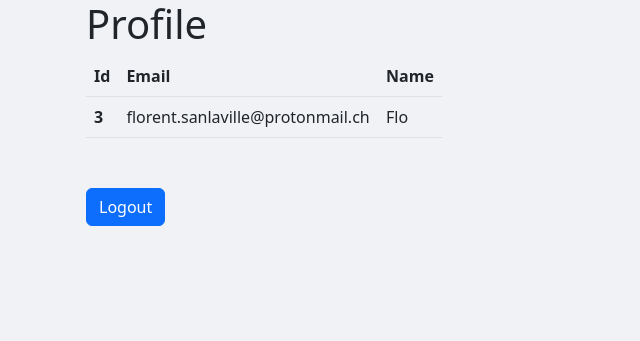
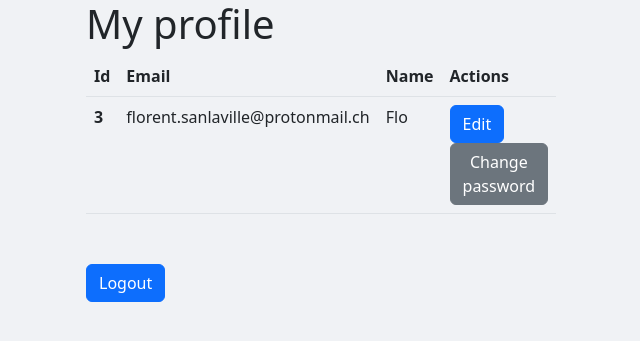
Before and after one commit to Flo-Slv/CS50, a Flask app: page /profile in a window 1280 px wide. Shown: the top 341 px of the page, without its empty margins (376-1016 px from the left). Run offline with Flask 2, Linux system fonts and the light colour scheme; a user stored in the database is signed in.

Commit message:
Modify infos + password done !

```diff
--- a/Week 10/app.py
+++ b/Week 10/app.py
@@ -111,14 +111,76 @@ def register():
 @login_required
 def profile():
     if request.method == "POST":
-        return "TO DO !"
+        email = request.form.get("email")
+        name = request.form.get("name")
+
+        if not email and not name:
+            return apology(
+                "You must provide an email or a name to change !",
+                403
+            )
+
+        if email:
+            db.execute(
+                "UPDATE users SET email=? WHERE id=?",
+                (email, session["user_id"])
+            )
+            db.commit()
+
+        if name:
+            db.execute(
+                "UPDATE users SET name=? WHERE id=?",
+                (name, session["user_id"])
+            )
+            db.commit()
+
+        return redirect("/profile")
     else:
         rows = db.execute("SELECT * FROM users WHERE id=?",
                 (session["user_id"],))
-        res = rows.fetchall()
+        res = rows.fetchall()[0]
 
         return render_template("profile.html",
-            id=res[0][0],
-            email=res[0][1],
-            name=res[0][3]
+            id=res[0],
+            email=res[1],
+            name=res[3]
         )
+
+@app.route("/change-password", methods=["POST"])
+@login_required
+def change_password():
+    if request.method == "POST":
+        old_password = request.form.get("old-password")
+        new_password = request.form.get("new-password")
+        confirmation = request.form.get("confirmation")
+
+        if not old_password:
+            return apology("You must provide your current password", 403)
+
+        if not new_password:
+            return apology("You must provide a new password", 403)
+
+        if not confirmation:
+            return apology("You must confirm your password !", 403)
+
+        if new_password != confirmation:
+            return apology("Both passwords should be identical !", 403)
+
+        rows = db.execute(
+            "SELECT password FROM users WHERE id=?",
+            (session["user_id"],)
+        )
+        res = rows.fetchall()[0][0]
+
+        if not check_password_hash(res, old_password):
+            return apology("Current password is not correct !", 403)
+
+        hash = generate_password_hash(new_password)
+
+        db.execute(
+            "UPDATE users SET password=? WHERE id=?",
+            (hash, session["user_id"])
+        )
+        db.commit()
+
+        return redirect("/profile")
--- a/Week 10/templates/layout.html
+++ b/Week 10/templates/layout.html
@@ -16,7 +16,14 @@
 				rel="stylesheet"
 				type="text/css"
 				href="{{ url_for('static', filename='styles/index.css') }}"
-				>
+		>
+
+		<!-- JavaScript Bundle with Popper -->
+		<script
+			src="https://cdn.jsdelivr.net/npm/bootstrap@5.2.0-beta1/dist/js/bootstrap.bundle.min.js"
+			integrity="sha384-pprn3073KE6tl6bjs2QrFaJGz5/SUsLqktiwsUTF55Jfv3qYSDhgCecCxMW52nD2"
+			crossorigin="anonymous">
+		</script>
 
 		<title>{% block title %}{% endblock %}</title>
 	</head>
--- a/Week 10/templates/profile.html
+++ b/Week 10/templates/profile.html
@@ -7,13 +7,14 @@ Profile
 {% block main %}
 <div class="row justify-content-center">
 	<div class="col-md-4">
-		<h1>Profile</h1>
+		<h1>My profile</h1>
 		<table class="table">
 			<thead>
 				<tr>
 					<th scope="col">Id</th>
 					<th scope="col">Email</th>
 					<th scope="col">Name</th>
+					<th scope="col">Actions</th>
 				</tr>
 			</thead>
 			<tbody>
@@ -21,6 +22,25 @@ Profile
 					<th scope="row">{{ id }}</th>
 					<td>{{ email }}</td>
 					<td>{{ name }}</td>
+					<td>
+						<button
+							type="button"
+							class="btn btn-primary"
+							data-bs-toggle="modal"
+							data-bs-target="#modalInfos"
+						>
+							Edit
+						</button>
+
+						<button
+							type="button"
+							class="btn btn-secondary"
+							data-bs-toggle="modal"
+							data-bs-target="#modalPassword"
+						>
+							Change password
+						</button>
+					</td>
 				</tr>
 			</tbody>
 		</table>
@@ -32,4 +52,70 @@ Profile
 		</form>
 	</div>
 </div>
+
+<!-- Modal infos -->
+<div class="modal fade" id="modalInfos" tabindex="-1" aria-labelledby="modalInfos" aria-hidden="true">
+	<div class="modal-dialog">
+		<div class="modal-content">
+			<div class="modal-header">
+				<h5 class="modal-title" id="modalInfos">Change your infos</h5>
+				<button type="button" class="btn-close" data-bs-dismiss="modal" aria-label="Close"></button>
+			</div>
+
+			<form action="/profile" method="POST">
+				<div class="modal-body">
+					<div class="form-group">
+						<label for="email">Email address</label>
+						<input type="email" class="form-control" name="email" placeholder="Change your email">
+					</div>
+					<div class="form-group">
+						<label for="name">Name</label>
+						<input type="text" class="form-control" name="name" placeholder="Change your name">
+					</div>
+					<input type="hidden" name="id" value={{ id }}></input>
+				</div>
+
+				<div class="modal-footer">
+					<button type="button" class="btn btn-secondary" data-bs-dismiss="modal">Close</button>
+					<button type="submit" class="btn btn-primary">Save changes</button>
+				</div>
+			</form>
+		</div>
+	</div>
+</div>
+
+<!-- Modal password -->
+<div class="modal fade" id="modalPassword" tabindex="-1" aria-labelledby="modalInfos" aria-hidden="true">
+	<div class="modal-dialog">
+		<div class="modal-content">
+			<div class="modal-header">
+				<h5 class="modal-title" id="modalPassword">Change your password</h5>
+				<button type="button" class="btn-close" data-bs-dismiss="modal" aria-label="Close"></button>
+			</div>
+
+			<form action="/change-password" method="POST">
+				<div class="modal-body">
+					<div class="form-group">
+						<label for="old-password">Current password</label>
+						<input type="password" class="form-control" name="old-password" placeholder="Enter your old password">
+					</div>
+					<div class="form-group">
+						<label for="new-password">New password</label>
+						<input type="text" class="form-control" name="new-password" placeholder="Enter your new password">
+					</div>
+					<div class="form-group">
+						<label for="confirmation">Confirm new password</label>
+						<input type="text" class="form-control" name="confirmation" placeholder="Confirm your new password">
+					</div>
+					<input type="hidden" name="id" value={{ id }}></input>
+				</div>
+
+				<div class="modal-footer">
+					<button type="button" class="btn btn-secondary" data-bs-dismiss="modal">Close</button>
+					<button type="submit" class="btn btn-primary">Save changes</button>
+				</div>
+			</form>
+		</div>
+	</div>
+</div>
 {% endblock %}
```
Also changed, not shown: Week 10/cs.db.
